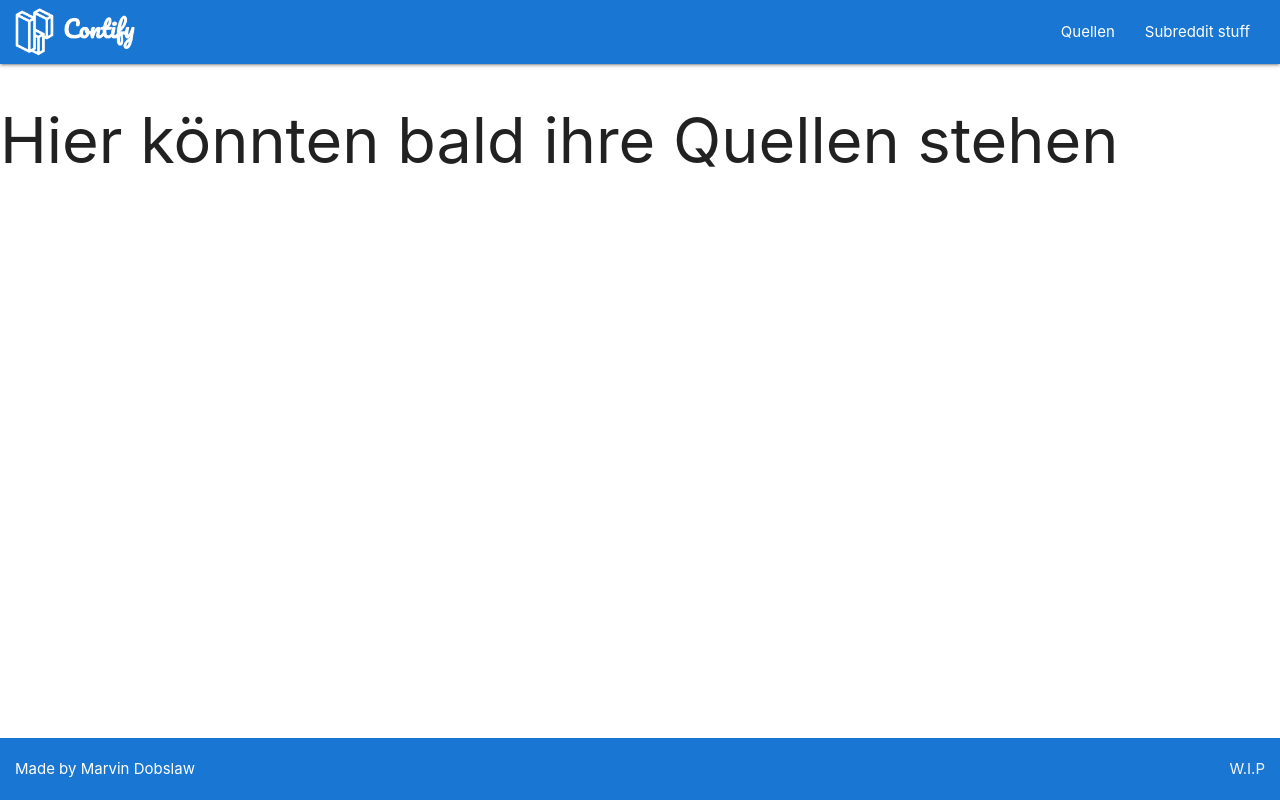
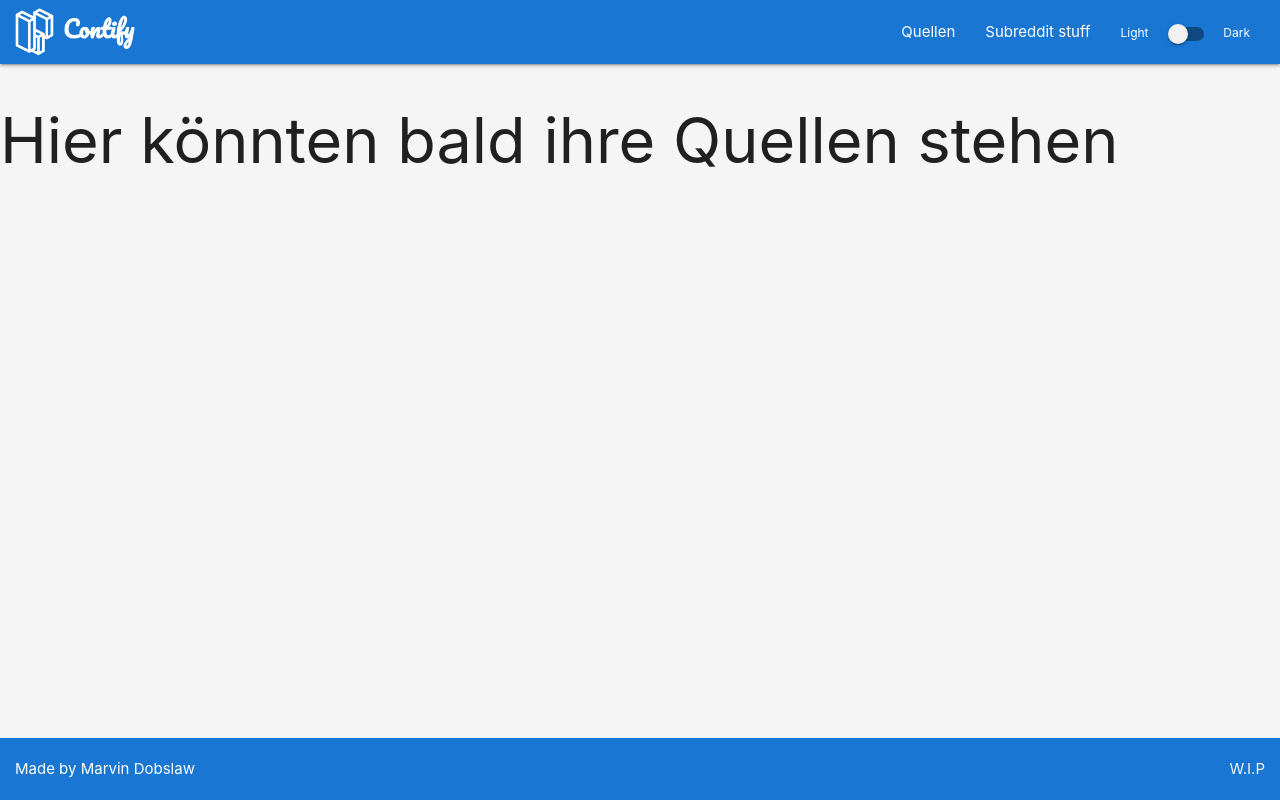
Before and after one commit to frainbreeze12/contify-python, a Flask app: page /quellen in a window 1280 px wide. Run offline with Flask 2, Linux system fonts and the light colour scheme; parts of the project's set-up code (start-up, migrations or seed data) failed here and were passed over; some libraries are stand-ins or nearby versions.

Commit message:
experimental darkmode

```diff
--- a/static/css/style.css
+++ b/static/css/style.css
@@ -1,7 +1,20 @@
+:root{
+  /* Light Theme */
+  --site-bg: #f5f5f5;
+  --nav-footer: #1976d2;
+  --c-light-text: #90caf9;
+
+  /* Dark Theme */
+  --c-dark-text : #d1d3d5;
+  --c-dark-background: #383838;
+  --c-dark-site-bg: #111111;
+}
+
 body {
     display: flex;
     min-height: 100vh;
     flex-direction: column;
+    background: var(--site-bg)
   }
 
 main {
@@ -18,6 +31,30 @@ main {
   padding: 8px 0!important;
 }
 
+nav{
+  background-color: var(--nav-footer)!important;
+}
+
+footer{
+  background-color: var(--nav-footer)!important;
+}
+
+.switch label{
+  color: white;
+}
+
+.switch label input[type=checkbox]:checked+.lever:after {
+  background-color: #607d8b !important;
+}
+.switch label input[type=checkbox]:checked+.lever {
+  background-color: #607d8b !important;
+}
+
 .collection-item a:hover{
-  color: #90caf9   ;
+  color: #90caf9;
 }
+
+[data-theme="dark"]{
+  /* --site-bg: var(--c-dark-site-bg); */
+  --nav-footer: var(--c-dark-background);
+}
--- /dev/null
+++ b/static/js/main.js
@@ -0,0 +1,26 @@
+var themeSwitch = document.getElementById('themeSwitch');
+if(themeSwitch) {
+  initTheme(); // on page load, if user has already selected a specific theme -> apply it
+
+  themeSwitch.addEventListener('change', function(event){
+    resetTheme(); // update color theme
+  });
+
+  function initTheme() {
+    var darkThemeSelected = (localStorage.getItem('themeSwitch') !== null && localStorage.getItem('themeSwitch') === 'dark');
+    // update checkbox
+    themeSwitch.checked = darkThemeSelected;
+    // update body data-theme attribute
+    darkThemeSelected ? document.body.setAttribute('data-theme', 'dark') : document.body.removeAttribute('data-theme');
+  };
+
+  function resetTheme() {
+    if(themeSwitch.checked) { // dark theme has been selected
+      document.body.setAttribute('data-theme', 'dark');
+      localStorage.setItem('themeSwitch', 'dark'); // save theme selection
+    } else {
+      document.body.removeAttribute('data-theme');
+      localStorage.removeItem('themeSwitch'); // reset theme selection
+    }
+  };
+}
--- a/templates/base.html
+++ b/templates/base.html
@@ -10,12 +10,22 @@
   <meta name="viewport" content="width=device-width, initial-scale=1.0"/>
 </head>
 <body>
-    <nav class="blue darken-2">
+    <nav>
         <div class="nav-wrapper space">
         <a href="/" class="brand-logo"><img src="static/img/logo-white.png" class="logo-img"></a>
         <ul id="nav-mobile" class="right hide-on-med-and-down">
             <li><a href="/quellen">Quellen</a></li>
             <li><a href="/subreddit">Subreddit stuff</a></li>
+            <li>
+                <div class="switch space">
+                    <label>
+                      Light
+                      <input id="themeSwitch" type="checkbox">
+                      <span class="lever"></span>
+                      Dark
+                    </label>
+                  </div>
+            </li>
         </ul>
         </div>
     </nav>
@@ -26,7 +36,7 @@
     </main>
 
 
-    <footer class="page-footer blue darken-2">
+    <footer class="page-footer">
         <div class="row space">
         <span class="col-s-4">Made by Marvin Dobslaw</span>
         <a class="grey-text text-lighten-4 right" href="https://www.instagram.com/3d_dobby/?hl=de">W.I.P</a>
@@ -35,5 +45,6 @@
 
   <!-- Compiled and minified JavaScript -->
     <script src="https://cdnjs.cloudflare.com/ajax/libs/materialize/1.0.0/js/materialize.min.js"></script>
+    <script src="static/js/main.js"></script>
 </body>
 </html>
```
